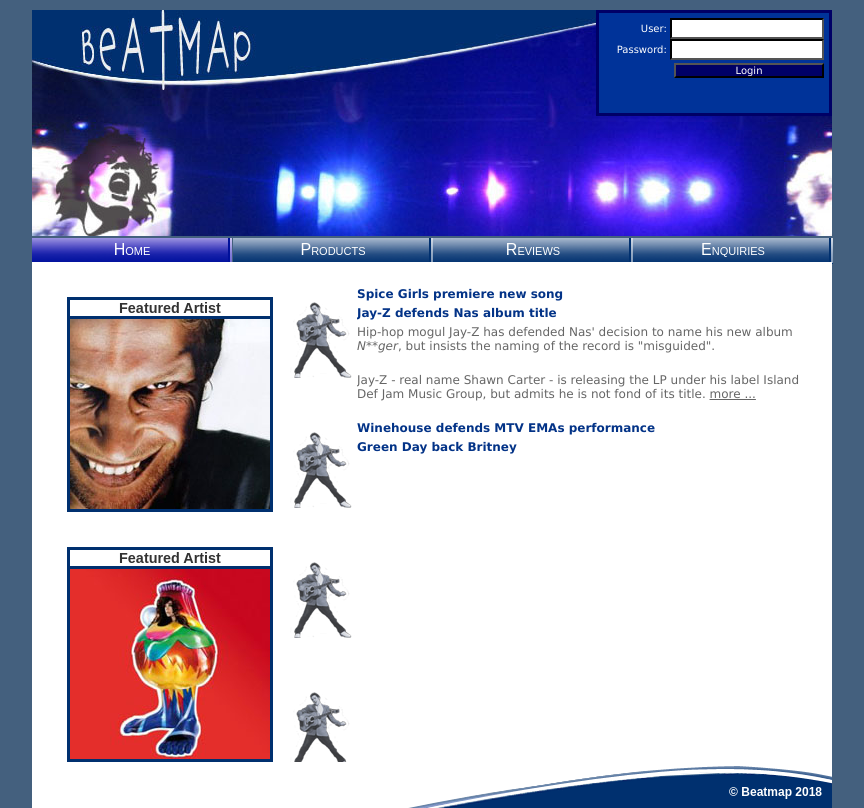
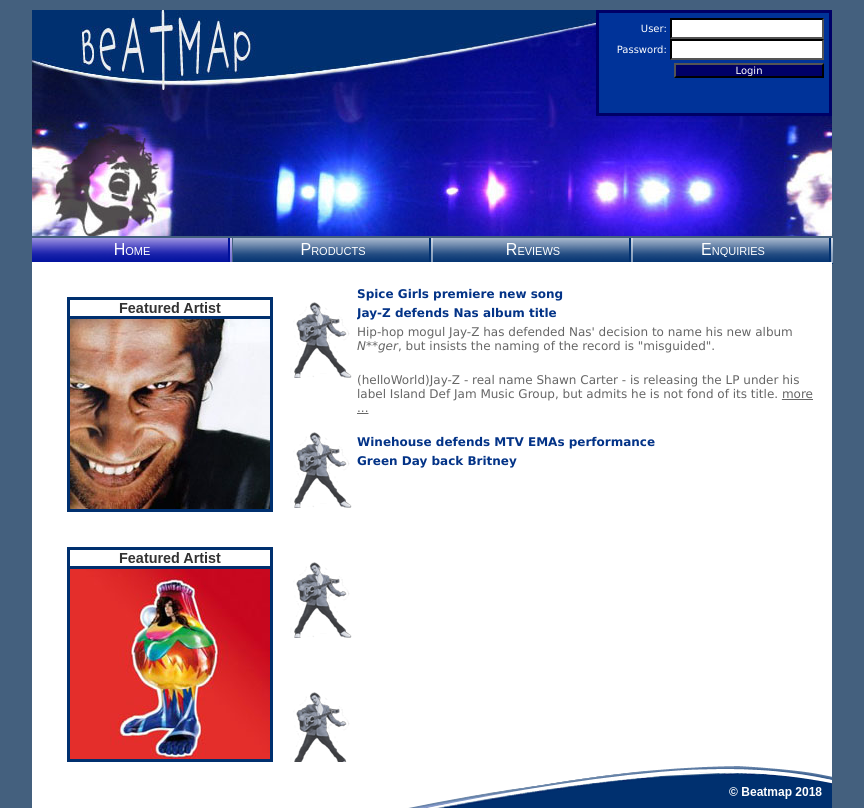
Before and after one commit to cancevic/trial-web, a plain HTML site: page index.htm in a window 1280 px wide. Both pictures are taken after a click on the element "Jay-Z defends Nas album title". Shown: the whole page, without its empty margins (208-1072 px from the left). Drawn offline with Linux system fonts and the light colour scheme.

Commit message:
adding (helloWorld)

```diff
--- a/index.htm
+++ b/index.htm
@@ -56,7 +56,7 @@ p.news span{font-style:italic;
         		<h2 class="title">Jay-Z defends Nas album title</h2>
         		<p class="news">Hip-hop mogul Jay-Z has defended Nas' decision to name his new album <span>N**ger</span>, but insists the naming of the record is "misguided".</p>
 
-				<p class="news">Jay-Z - real name Shawn Carter - is releasing the LP under his label Island Def Jam Music Group, but admits he is not fond of its title.  <a href="#">more ...</a></p>
+				<p class="news">(helloWorld)Jay-Z - real name Shawn Carter - is releasing the LP under his label Island Def Jam Music Group, but admits he is not fond of its title.  <a href="#">more ...</a></p>
 			</div>
 			<div  class="story">
         		<h2 class="title">Winehouse defends MTV EMAs performance</h2>
```
